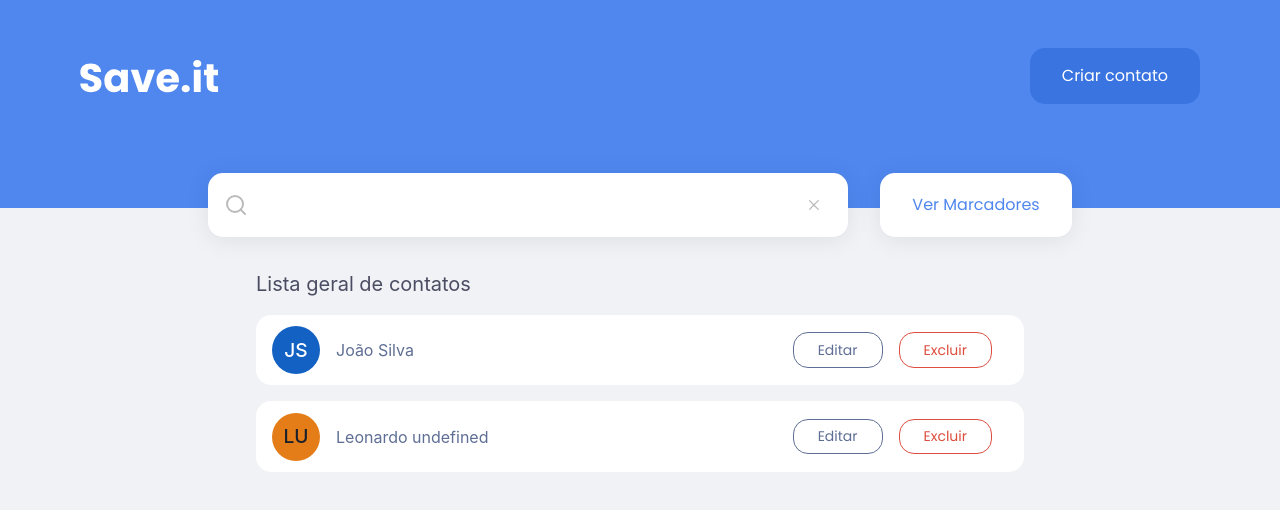
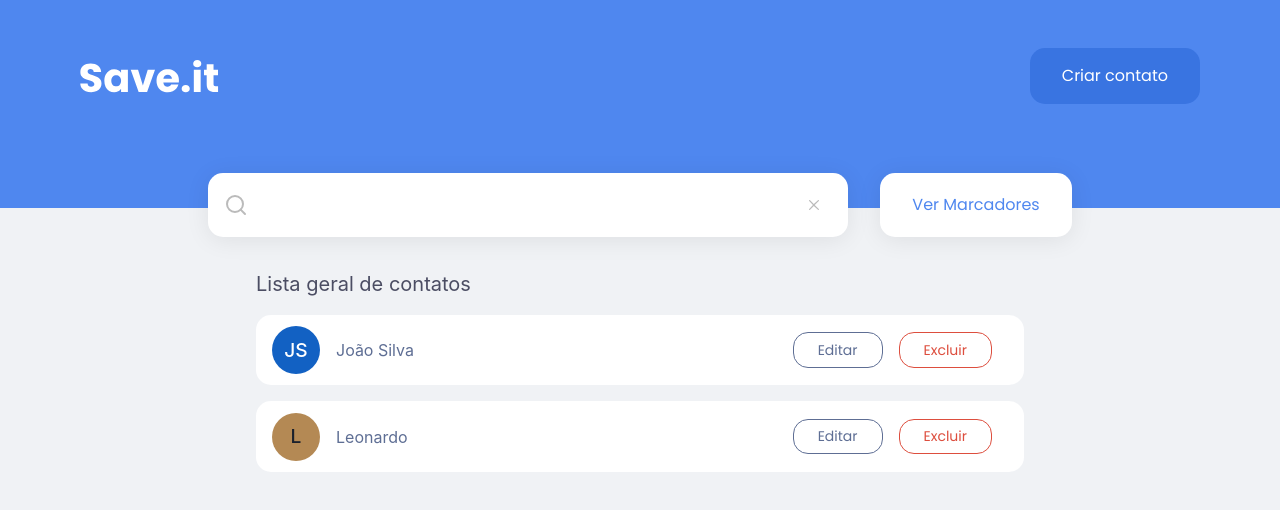
Before and after one commit to LeonardoCD/Save.it, a React (Create React App) app: page / in a window 1280 px wide. Shown: the top 510 px of the page. Built offline with nearby package versions, Linux system fonts and the light colour scheme.

Commit message:
fix: fix first name if last name does not exist

```diff
--- a/src/components/ContactItem/index.tsx
+++ b/src/components/ContactItem/index.tsx
@@ -8,7 +8,13 @@ interface ContactItemProps {
 }
 
 export function ContactItem({ contact }: ContactItemProps) {
-  const completeName = `${contact.name} ${contact.lastName}`;
+  let completeName = '';
+  if(contact.lastName) {
+    completeName = `${contact.name} ${contact.lastName}`;
+  } else {
+    completeName = contact.name;
+  }
+
   return (
     <ItemWrapper>
       <Row style={{ gap: "1rem" }}>
```
